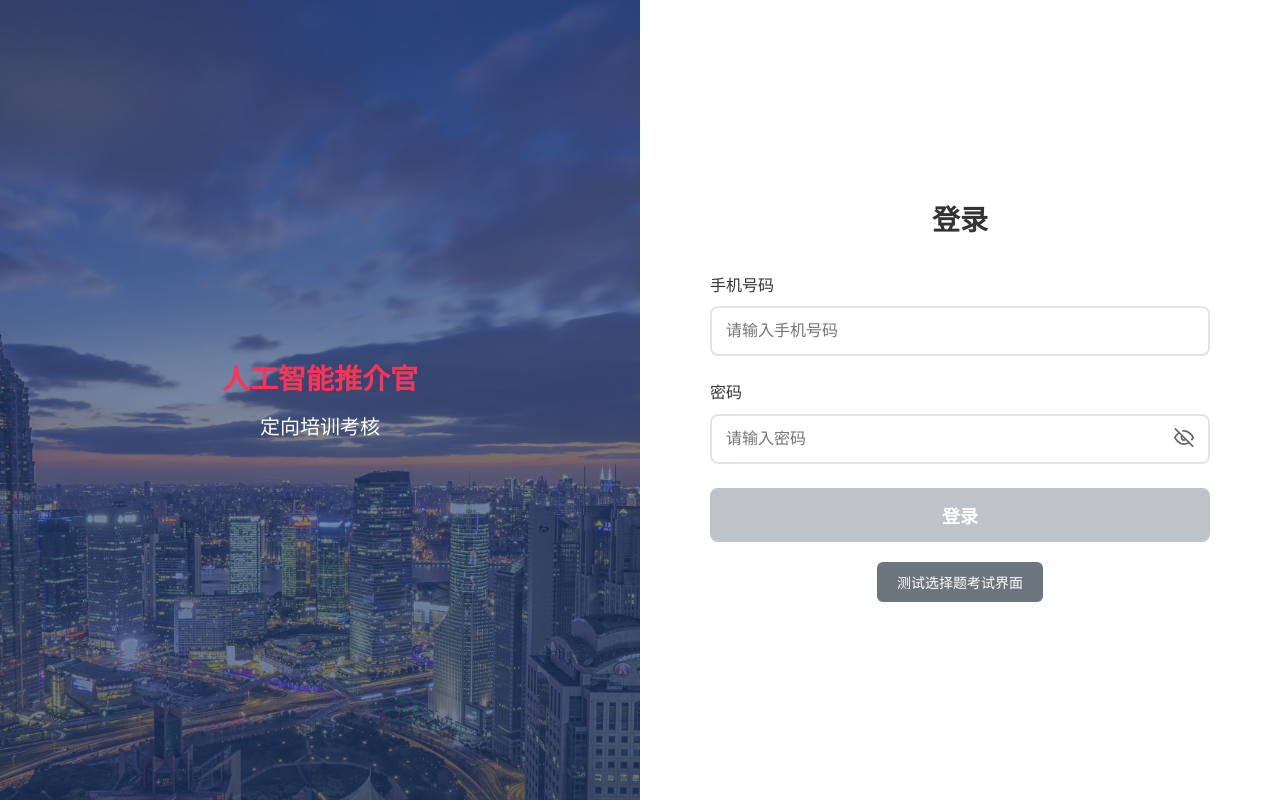
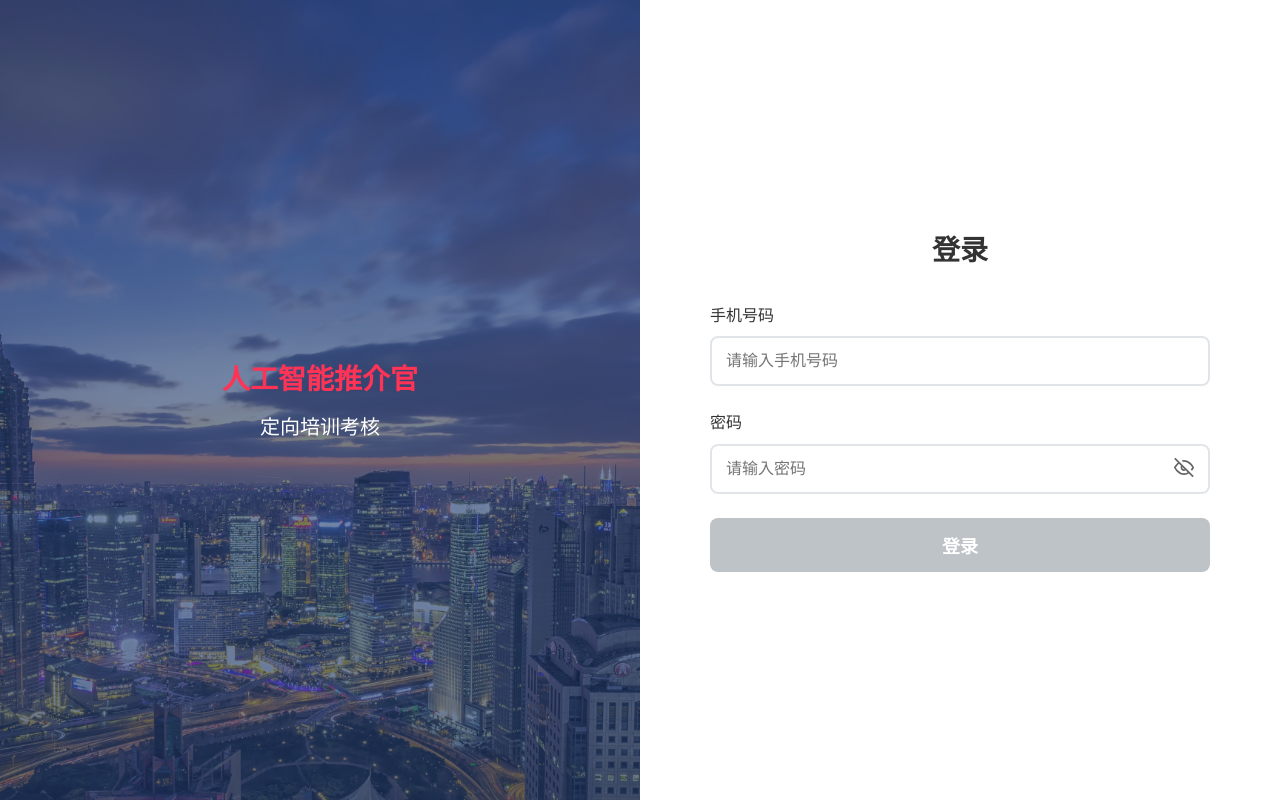
Before and after one commit to leexyuuu/Engineering-Technology, a Vue app in the folder frontend/ai-exam/: page / in a window 1280 px wide. Built offline with nearby package versions, Linux system fonts and the light colour scheme.

Commit message:
update:register ui

```diff
--- a/frontend/ai-exam/src/components/LoginPage.vue
+++ b/frontend/ai-exam/src/components/LoginPage.vue
@@ -65,12 +65,6 @@
           {{ errorMessage }}
         </div>
 
-        <!-- 测试按钮 -->
-        <div class="test-buttons">
-          <button @click="goToChoiceExam" class="test-btn">
-            测试选择题考试界面
-          </button>
-        </div>
       </div>
     </div>
   </div>
@@ -93,9 +87,6 @@ const togglePassword = () => {
 
 // 移除goToRegister函数
 
-const goToChoiceExam = () => {
-  router.push('/choice-exam')
-}
 
 const handleLogin = async () => {
   if (!username.value || !password.value) {
@@ -369,26 +360,6 @@ const handleLogin = async () => {
   text-align: center;
 }
 
-/* 测试按钮样式 */
-.test-buttons {
-  margin-top: 20px;
-  text-align: center;
-}
-
-.test-btn {
-  padding: 10px 20px;
-  background: #6c757d;
-  color: white;
-  border: none;
-  border-radius: 6px;
-  font-size: 14px;
-  cursor: pointer;
-  transition: background-color 0.3s ease;
-}
-
-.test-btn:hover {
-  background: #5a6268;
-}
 
 /* 响应式设计 */
 @media (max-width: 768px) {
```
